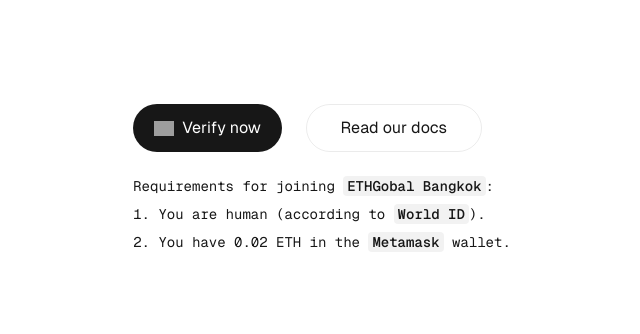
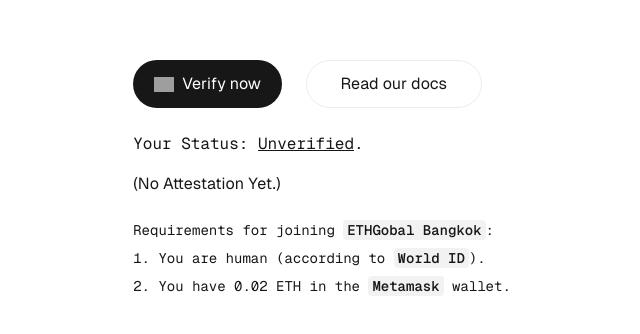
Before and after one commit to june-in-exile/equal, a Next.js app: page / in a window 1280 px wide. Shown: the part 222-556 px from the top of the page, without its empty margins (318-958 px from the left). Built offline with nearby package versions, Linux system fonts and the light colour scheme; grey boxes are pictures that could not be loaded.

Commit message:
connect the verify button with the createAttestation function

```diff
--- a/app/page.tsx
+++ b/app/page.tsx
@@ -1,22 +1,24 @@
 "use client";
-import Verify from '../components/verify'
-import Read from '../components/read'
-import Description from '../components/description'
+import { useState } from 'react';
+import Verify from '@/components/verify'
+import Read from '@/components/read'
+import Status from '@/components/status'
+import Description from '@/components/description'
+import Verification from '@/app/type/verification';
 
 export default function Home() {
+    const [verification, setVerification] = useState(Verification.UNVERIFIED);
+    const [attestationId, setAttestationId] = useState("");
+
     return (
         <div className="grid grid-rows-[20px_1fr_20px] items-center justify-items-center min-h-screen p-8 pb-20 gap-16 sm:p-20 font-[family-name:var(--font-geist-sans)]">
             <main className="flex flex-col gap-6 row-start-2 items-center sm:items-start">
                 <div className="flex gap-6 items-center flex-col sm:flex-row">
-                    <Verify>
-                    </Verify>
-                    <Read>
-                    </Read>
+                    <Verify setVerification={setVerification} setAttestationId={setAttestationId} />
+                    <Read />
                 </div>
-                <div>
-                    <Description>
-                    </Description>
-                </div>
+                <Status verification={verification} attestationId={attestationId} />
+                <Description />
             </main>
         </div>
     );
--- /dev/null
+++ b/app/type/verification.tsx
@@ -0,0 +1,8 @@
+const Verification = {
+    UNVERIFIED: 'Unverified',
+    WORLDID_UNVERIFIED: 'World ID Unverified',
+    METAMASK_UNVERIFIED: 'Metamask Unverified',
+    VERIFIED: 'Verified',
+};
+
+export default Verification;
--- /dev/null
+++ b/components/status.tsx
@@ -0,0 +1,30 @@
+import Link from "next/link";
+import Verification from "@/app/type/verification";
+
+const Status = ({ verification, attestationId }) => {
+    return (
+        <div >
+            <p className="list-inside list-decimal text-base text-center sm:text-left font-[family-name:var(--font-geist-mono)]">
+                Your Status: <span style={{ textDecoration: 'underline' }}>{verification}</span>.
+            </p>
+            {(verification === Verification.UNVERIFIED) ?
+                <p className="mt-4">
+                    (No Attestation Yet.)
+                </p>
+                :
+                <p className="mt-4">
+                    <Link
+                        href={`https://scan.sign.global/attestation/${attestationId}`}
+                        className="hover:text-gray-400 transition duration-200"
+                        style={{
+                            textShadow: '0 0 10px gray, 0 0 5px white', // 微亮效果
+                        }} >
+                        (View Attestation)
+                    </Link>
+                </p>
+            }
+        </div>
+    )
+}
+
+export default Status;
--- a/components/verify.tsx
+++ b/components/verify.tsx
@@ -1,7 +1,8 @@
 import { useState } from 'react';
 import Image from "next/image";
+import Verification from '@/app/type/verification';
 
-const Verify = () => {
+const Verify = ({ setVerification, setAttestationId }) => {
     const [loading, setLoading] = useState(false);
 
     const handleVerify = async () => {
@@ -10,8 +11,17 @@
         try {
             const response = await fetch('/api/verify', {
                 method: 'GET',
+                // headers: {
+                //     'Content-Type': 'application/json',
+                // },
+                // body: JSON.stringify({
+                //     // 如果需要發送額外的資料，可以在這裡加入
+                // }),
             });
             if (response.ok) {
+                const data = await response.json();
+                setVerification(Verification.VERIFIED);
+                setAttestationId(data.attestationId);
                 alert('Success!');
             } else {
                 alert('Fail!');
--- a/pages/api/verify.js
+++ b/pages/api/verify.js
@@ -1,7 +1,7 @@
 import dotenv from 'dotenv';
-import createAttestation from '../../src/createAttestation.js'
+import createAttestation from '@/src/createAttestation.js'
 
-dotenv.config({ path: '../../.env.local' });
+dotenv.config({ path: '@/.env.local' });
 
 export default async function handler(req, res) {
     const schemaId = process.env.schemaId;
@@ -12,6 +12,6 @@
     const indexingValue = 'the verification pass';
     const attestationInfo = await createAttestation(schemaId, data, indexingValue);
 
-    res.status(200).json({ message: `Attestation created. Check it on https://scan.sign.global/attestation/${attestationInfo.attestationId}` });
+    res.status(200).json({ attestationId: attestationInfo.attestationId });
     // res.status(405).json({ message: 'Method Not Allowed' });
 }
```
